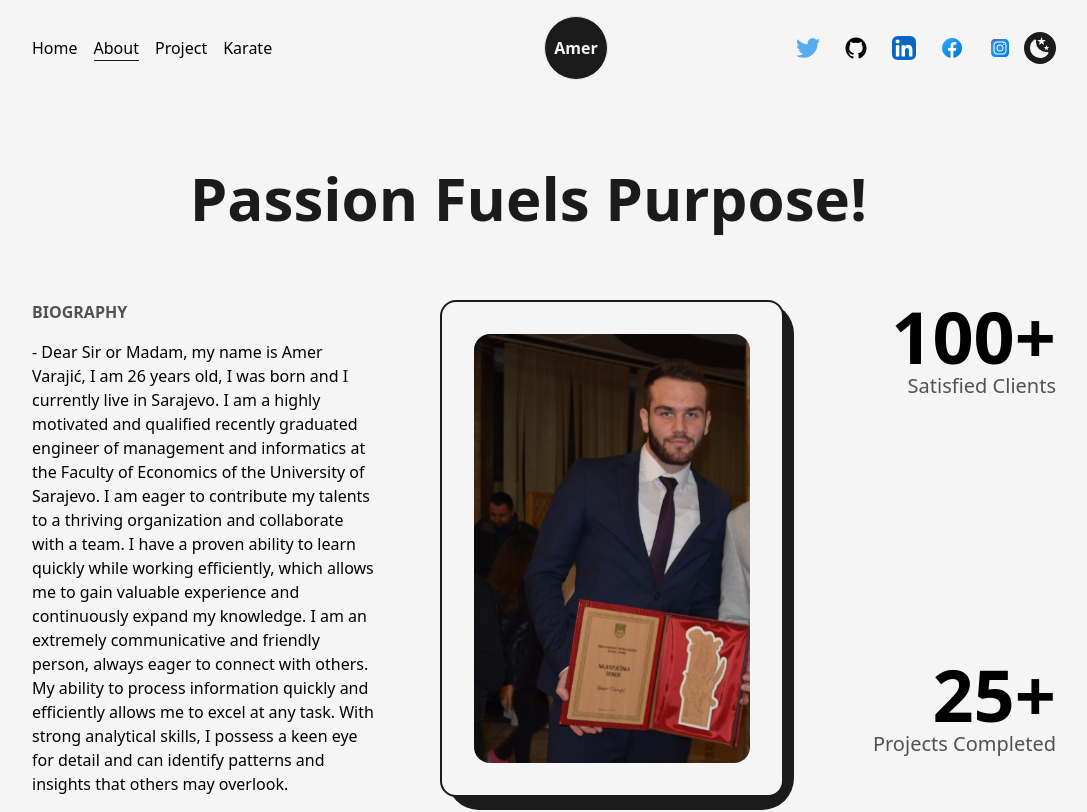
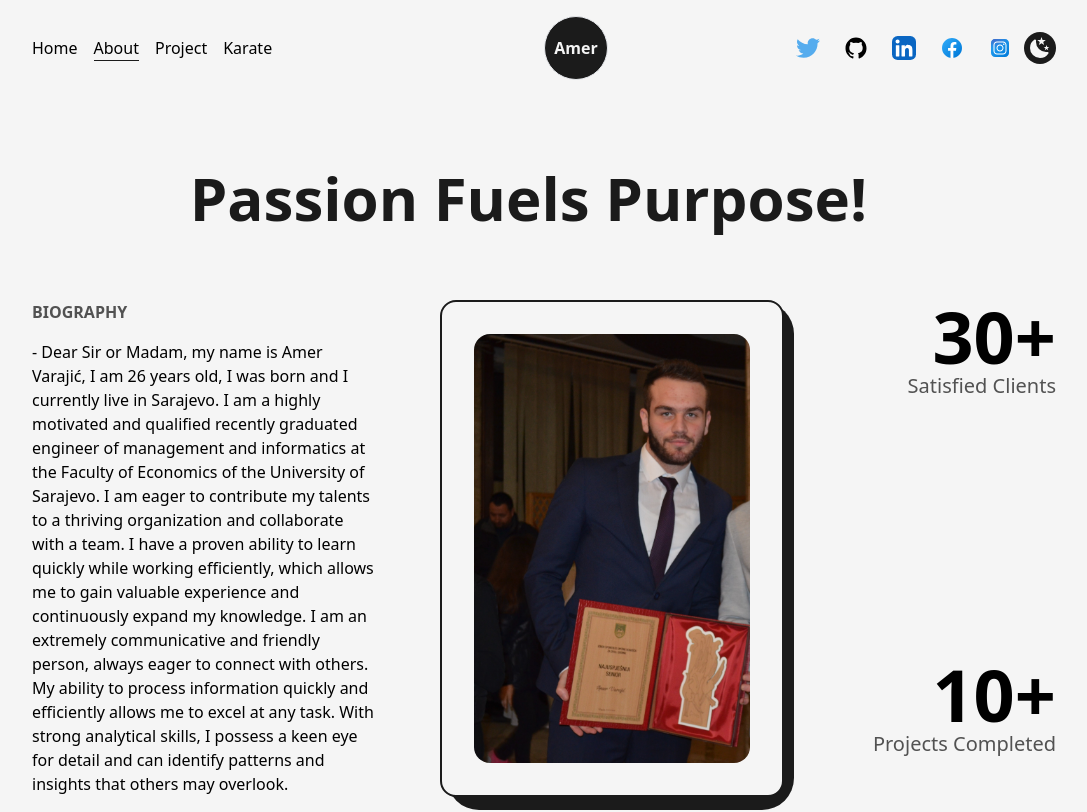
Before and after one commit to amerv97/Next.js-amervarajic-portfolio, a Next.js app in the folder Next.js-Developer-Portfolio-Starter-Code-main/: page /about in a window 1280 px wide. Shown: the top 812 px of the page, without its empty margins (96-1183 px from the left). Built offline with nearby package versions, Linux system fonts and the light colour scheme.

Commit message:
about section number fixed

```diff
--- a/Next.js-Developer-Portfolio-Starter-Code-main/src/pages/about.js
+++ b/Next.js-Developer-Portfolio-Starter-Code-main/src/pages/about.js
@@ -99,7 +99,7 @@ const about = () => {
             <div className="col-span-2 flex flex-col justify-between items-end xl:col-span-8 xl:flex-row xl:items-center md:order-1">
               <div className="flex flex-col items-end justify-center xl:items-center">
                 <spam className="inline-block text-7xl font-bold md:text-6xl sm:text-5xl">
-                  <AnimatedNumbers value={100} />+
+                  <AnimatedNumbers value={30} />+
                 </spam>
                 <h2 className="text-xl font-medium capitalize text-dark/75 dark:text-light/75 xl:text-center md:text-lg sm:text-base xs:text-sm">
                   satisfied clients
@@ -108,7 +108,7 @@ const about = () => {
 
               <div className="flex flex-col items-end justify-center xl:items-center">
                 <spam className="inline-block text-7xl font-bold md:text-6xl sm:text-5xl xs:text-4xl">
-                  <AnimatedNumbers value={25} />+
+                  <AnimatedNumbers value={10} />+
                 </spam>
                 <h2 className="text-xl font-medium capitalize text-dark/75 dark:text-light/75 xl:text-center md:text-lg sm:text-base xs:text-sm">
                   projects completed
```
